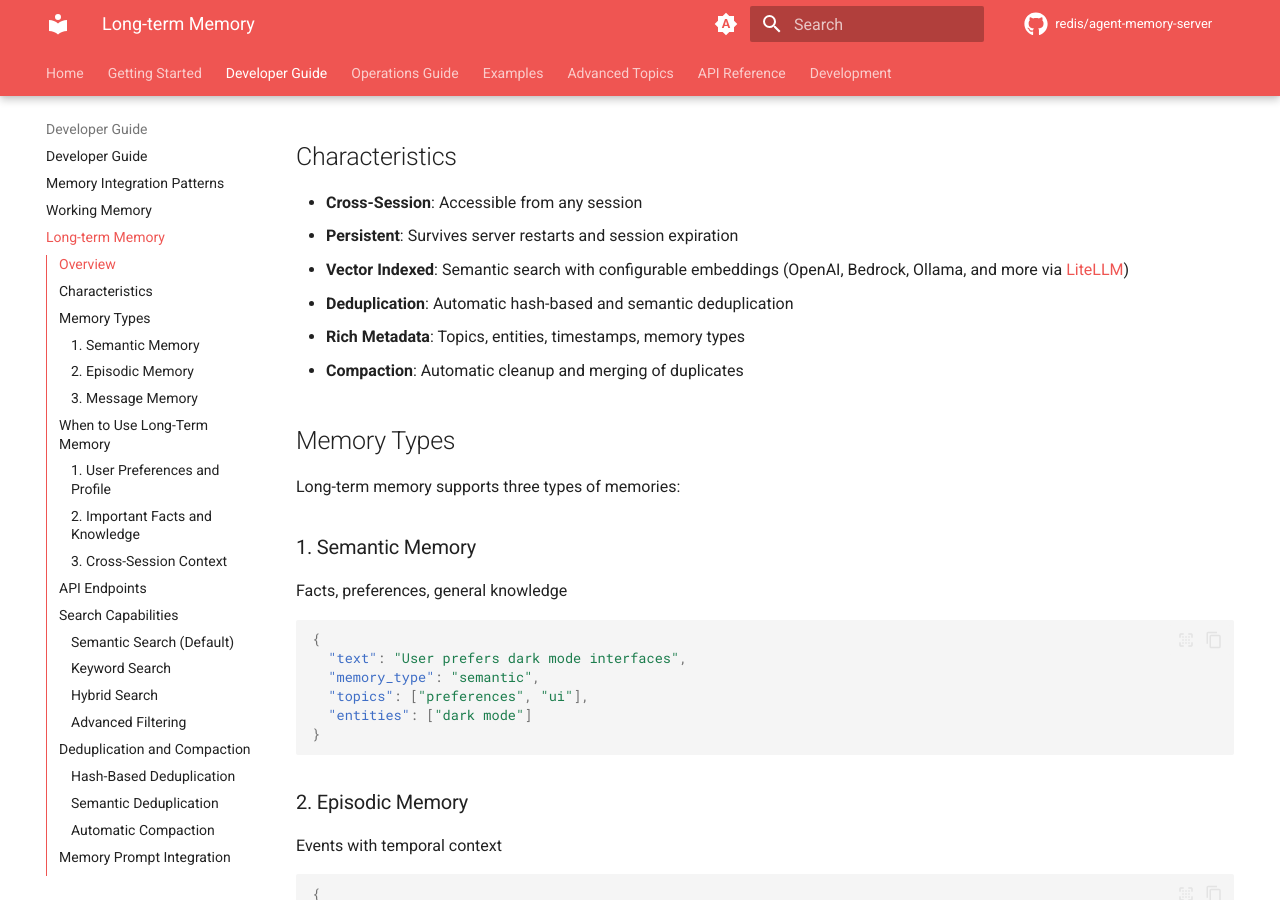
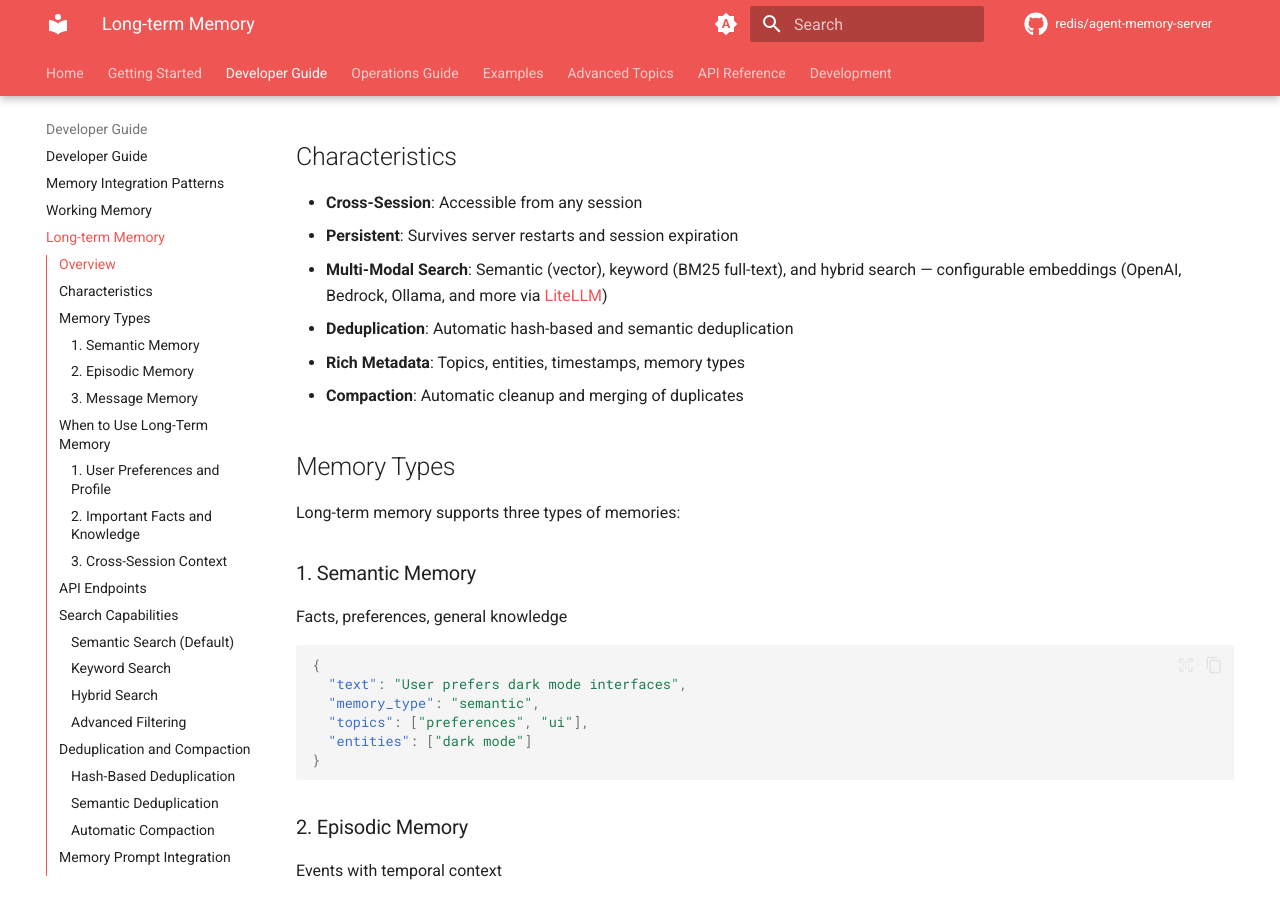
Before and after one commit to redis/agent-memory-server, an MkDocs documentation site: the page built from docs/long-term-memory.md, in a window 1280 px wide and 900 px high, scrolled down 804 px. Built offline with MkDocs 1.6.1 and Material for MkDocs 9.7.7, drawn with Linux system fonts in a browser that asks for light colours; comment, search, counter and statistics services are not loaded; the version menu is left out.

Commit message:
docs: update Characteristics bullet to mention all search modes in long-term-memory.md
Agent-Logs-Url: https://github.com/redis/agent-memory-server/sessions/539f5532-2543-4fb1-b7f9-00dedee6c543

Co-authored-by: nkanu17 <47899917+nkanu17@users.noreply.github.com>

```diff
--- a/docs/long-term-memory.md
+++ b/docs/long-term-memory.md
@@ -21,7 +21,7 @@ Long-term memory provides persistent storage that survives server restarts and s
 
 - **Cross-Session**: Accessible from any session
 - **Persistent**: Survives server restarts and session expiration
-- **Vector Indexed**: Semantic search with configurable embeddings (OpenAI, Bedrock, Ollama, and more via [LiteLLM](llm-providers.md))
+- **Multi-Modal Search**: Semantic (vector), keyword (BM25 full-text), and hybrid search — configurable embeddings (OpenAI, Bedrock, Ollama, and more via [LiteLLM](llm-providers.md))
 - **Deduplication**: Automatic hash-based and semantic deduplication
 - **Rich Metadata**: Topics, entities, timestamps, memory types
 - **Compaction**: Automatic cleanup and merging of duplicates
```
